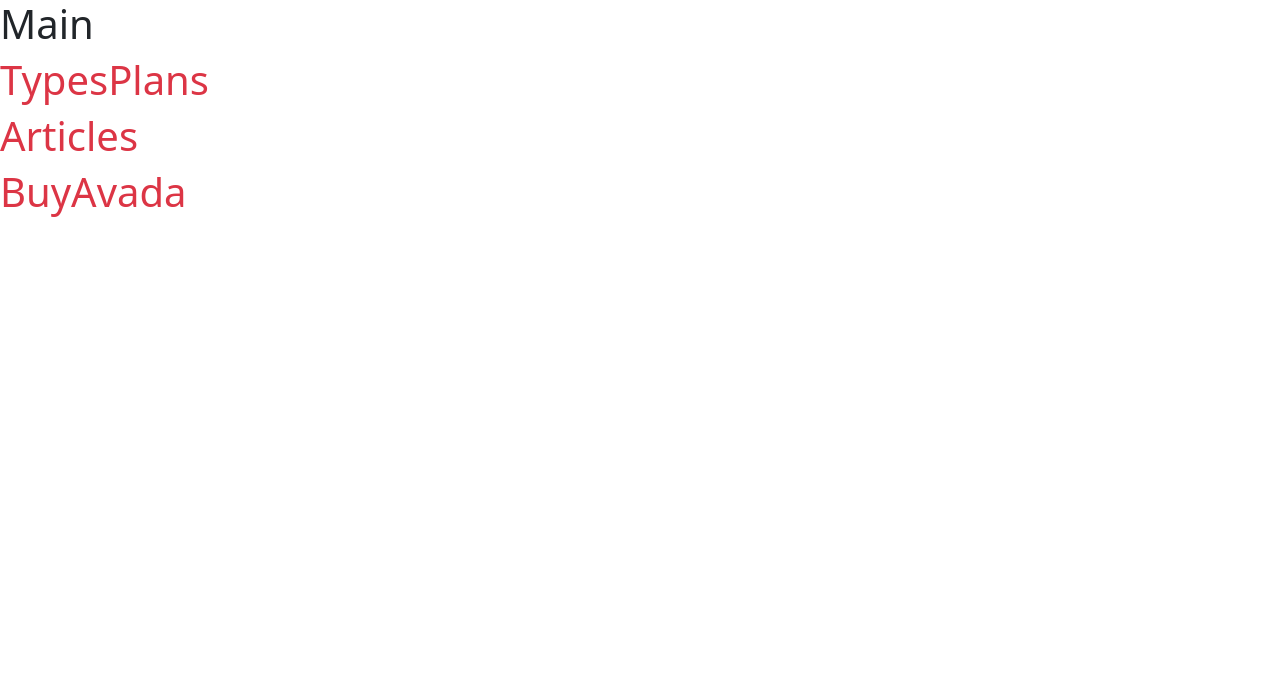
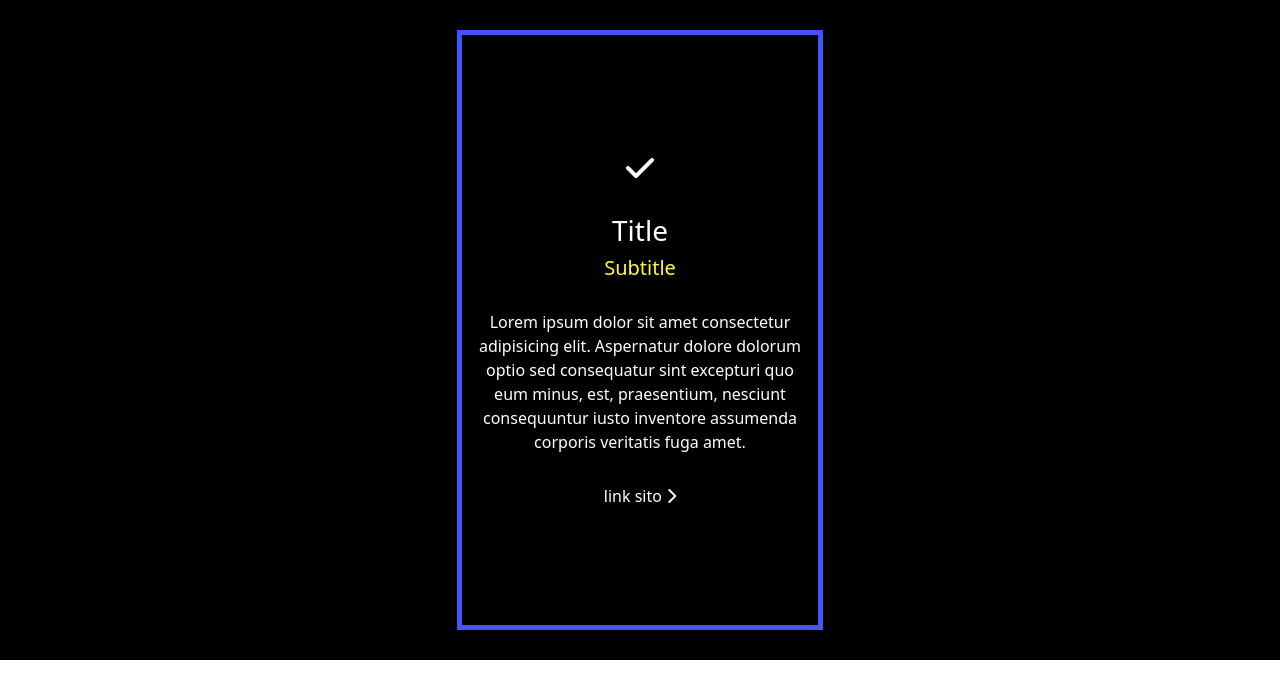
Before and after one commit to Francesco-Matteucci/proj-html-vuejs, a Vue app: page / in a window 1280 px wide. Shown: the top 698 px of the page. Built offline with nearby package versions, Linux system fonts and the light colour scheme.

Commit message:
style-card in TypesPlans

```diff
--- a/src/components/AppMain.vue
+++ b/src/components/AppMain.vue
@@ -20,7 +20,7 @@
 </script>
 
 <template>
-      <h1>Main</h1>
+
 
       <TypesPlans/>
       <Articles/>
--- a/src/components/Articles.vue
+++ b/src/components/Articles.vue
@@ -10,7 +10,7 @@
 </script>
 
 <template>
-<h1 class="text-danger">Articles</h1>
+
 </template>
 
 <style scoped>
--- a/src/components/BuyAvada.vue
+++ b/src/components/BuyAvada.vue
@@ -10,7 +10,7 @@
 </script>
 
 <template>
-<h1 class="text-danger">BuyAvada</h1>
+
 </template>
 
 <style scoped>
--- a/src/components/TypesPlans.vue
+++ b/src/components/TypesPlans.vue
@@ -1,17 +1,65 @@
 <script>
+
+
  export default {
     data() {
         return{
-
         }
     }
-}
-
+ }
 </script>
 
 <template>
-<h1 class="text-danger">TypesPlans</h1>
+    <section >
+        <div id="card" class="container">
+            <i id="icon" class="fa-solid fa-check"></i>
+            <h3>Title</h3>
+            <h5>Subtitle</h5>
+            <p>Lorem ipsum dolor sit amet consectetur adipisicing elit. Aspernatur dolore dolorum optio sed consequatur sint excepturi quo eum minus, est, praesentium, nesciunt consequuntur iusto inventore assumenda corporis veritatis fuga amet.</p>
+            <div>
+                <a href="#">link sito </a>
+                <i class="fa-solid fa-chevron-right "></i>
+            </div>
+        </div>
+    </section>
+
 </template>
 
-<style scoped>
+<style lang="scss" scoped>
+section {
+    background-color: black;
+    color: white;
+    padding: 30px;
+
+    #card{
+        width: 30%;
+        height: 600px;
+        border: 5px solid #4154ff;
+        display: flex;
+        flex-direction: column;
+        align-items: center;
+        justify-content: center;
+
+        #icon{
+            font-size: xx-large;
+            margin-bottom: 30px;
+        }
+
+        h5{
+            color: #fff941;
+            margin-bottom: 30px;
+        }
+
+        p{
+            text-align: center;
+            margin-bottom: 30px;
+        }
+
+        div a{
+            text-decoration: none;
+            color: white;
+        }
+
+    }
+}
 </style>
```
